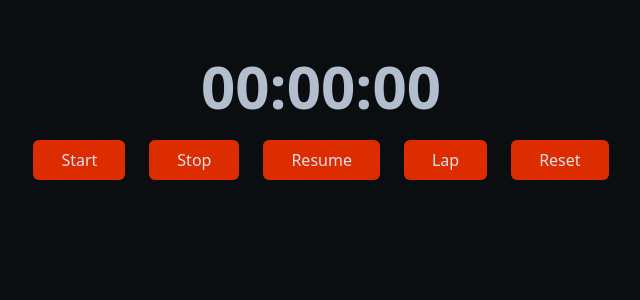
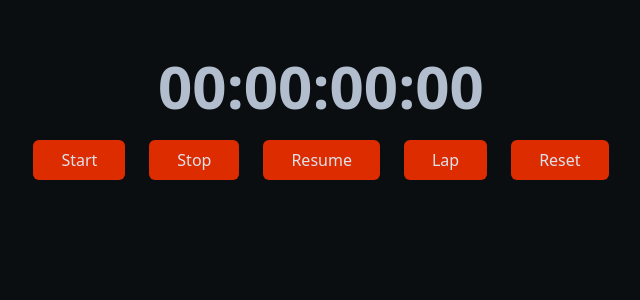
Before and after one commit to Shopify/eng-intern-assessment-react, a React app: page / in a window 1280 px wide. Shown: the top 300 px of the page, without its empty margins (319-959 px from the left). Built offline with nearby package versions, Linux system fonts and the light colour scheme.

Commit message:
feat: display the hour separately

```diff
--- a/src/components/Time.tsx
+++ b/src/components/Time.tsx
@@ -7,6 +7,9 @@ import React from "react";
 export const Time: React.FC<{ time: number }> = ({ time }) => {
   return (
     <div role="display-time">
+      <span>
+        {("0" + Math.floor((time / (1000 * 60 * 60)) % 24)).slice(-2)}:
+      </span>
       <span>{("0" + Math.floor((time / 60000) % 60)).slice(-2)}:</span>
       <span>{("0" + Math.floor((time / 1000) % 60)).slice(-2)}:</span>
       <span>{("0" + ((time / 10) % 100)).slice(-2)}</span>
```
Also changed, not shown: 1 other file (tests, documents, lock files or other folders).
